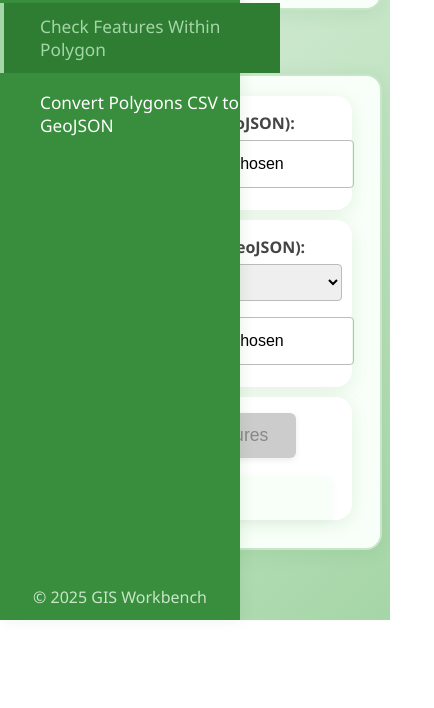
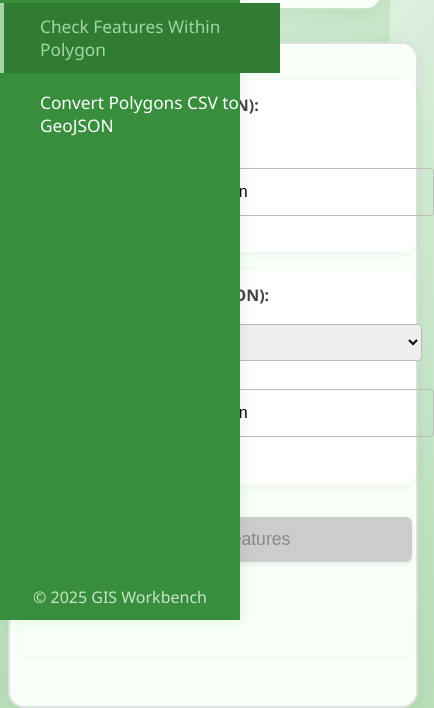
Before and after one commit to elias-avenger/gis_work, a plain HTML site: page features_within_polygon.html in a window 390 px wide. Shown: the part 224-932 px from the top of the page, 434 px wide, since content can reach past the window. Before the commit the page ends 844 px from the top, so only its background shows below. Drawn offline with nearby package versions, Linux system fonts and the light colour scheme.

Commit message:
Styling refactored for consistency

```diff
--- a/css/main.css
+++ b/css/main.css
@@ -87,6 +87,8 @@ main {
     display: flex;
     flex-direction: column;
     align-items: center;
+    min-height: 100vh;
+    padding-bottom: 40px;
 }
 .features {
     display: flex;
@@ -144,7 +146,8 @@ main {
     box-shadow: 0 4px 16px rgba(46,125,50,0.18);
 }
 .tool-card {
-    background: #fff;
+    background: #f8fff8;
+    border: 2px solid #c8e6c9;
     border-radius: 16px;
     box-shadow: 0 4px 18px rgba(46,125,50,0.10);
     padding: 20px 20px 18px 20px; /* reduced vertical padding */
@@ -283,6 +286,48 @@ button:not(:disabled):hover, .export-btn:not(:disabled):hover {
     font-weight: 500;
     cursor: pointer;
 }
+/* Main section content card for forms, previews, and results */
+.main-card {
+    /* background: #fff; */
+    border: 2px solid #e0e0e0;
+    border-radius: 16px;
+    box-shadow: 0 4px 18px rgba(46,125,50,0.10);
+    padding: 22px 28px;
+    margin: 24px auto 0 auto;
+    max-width: 600px;
+    width: 100%;
+    text-align: center;
+}
+
+/* Center and size input fields and controls inside .main-card */
+.main-card form, .main-card .form-section {
+    display: flex;
+    flex-direction: column;
+    align-items: center;
+    width: 100%;
+}
+.main-card label, .main-card input, .main-card select, .main-card button, .main-card .export-buttons {
+    width: 100%;
+    max-width: 420px;
+    margin-left: auto;
+    margin-right: auto;
+}
+
+/* Main section sub-sections (input fields, preview/results) */
+.main-card .main-section {
+    background: #fff;
+    border-radius: 12px;
+    box-shadow: 0 2px 8px rgba(46,125,50,0.06);
+    margin: 18px auto;
+    padding: 20px 18px;
+    width: 100%;
+    max-width: 420px;
+    text-align: left;
+    display: flex;
+    flex-direction: column;
+    gap: 12px;
+}
+
 @media (max-width: 900px) {
     .features {
         flex-direction: column;
@@ -317,6 +362,19 @@ button:not(:disabled):hover, .export-btn:not(:disabled):hover {
         box-shadow: 0 2px 8px rgba(46,125,50,0.10);
     }
     .tool-card { margin: 32px 8px 0 8px; }
+    .main-card {
+        margin: 32px 8px 0 8px;
+        padding: 18px 8px;
+    }
+    .main-card label, .main-card input, .main-card select, .main-card button, .main-card .export-buttons {
+        max-width: 100%;
+    }
+}
+@media (max-width: 600px) {
+    .main-card .main-section {
+        max-width: 100%;
+        padding: 14px 4px;
+    }
 }
 @media (min-width: 901px) {
     .sidebar-toggle {
--- a/features_within_polygon.html
+++ b/features_within_polygon.html
@@ -19,17 +19,17 @@
         <div class="sidebar-footer">&copy; 2025 GIS Workbench</div>
     </nav>
     <div class="main-content">
-        <div class="tool-card light-green-card" style="margin-bottom: 32px;">
+        <div class="tool-card light-green-card">
             <div class="tool-title">Check Features Within Polygon</div>
             <div class="tool-desc">Upload a polygon and a set of features (GeoJSON or CSV) to see which features are contained within the boundary.</div>
         </div>
-        <div class="tool-card light-green-card">
-            <div class="tool-card" style="margin-bottom: 18px;">
+        <div class="main-card light-green-card">
+            <div class="main-section">
                 <label for="polygonBoundaryInput">Polygon Boundary (GeoJSON):</label><br>
                 <input type="file" id="polygonBoundaryInput" accept="application/geo+json,application/json,.geojson,.json" />
                 <div id="polygonBoundaryStatus"></div>
             </div>
-            <div class="tool-card" style="margin-bottom: 18px;">
+            <div class="main-section">
                 <label for="featuresFileInput">Features File (CSV or GeoJSON):</label>
                 <select id="featuresFileTypeSelect" style="margin-left:10px;">
                     <option value="csv">CSV</option>
@@ -39,8 +39,10 @@
                 <div id="featuresCSVColumnSelector"></div>
                 <div id="featuresFileStatus"></div>
             </div>
-            <div class="tool-card" style="text-align:center; background:#fff; box-shadow:0 4px 18px rgba(46,125,50,0.10); padding-bottom:0; margin-bottom:0;">
+            <div class="main-section" style="text-align:center; background:none; box-shadow:none; padding-bottom:0;">
                 <button id="compareBtn" disabled>Compare Features</button>
+            </div>
+            <div class="main-section" style="background:none; box-shadow:none;">
                 <div id="compareResults"></div>
             </div>
         </div>
```
Also changed, not shown: polygons_csv_geojson.html (+6 -2 lines).
